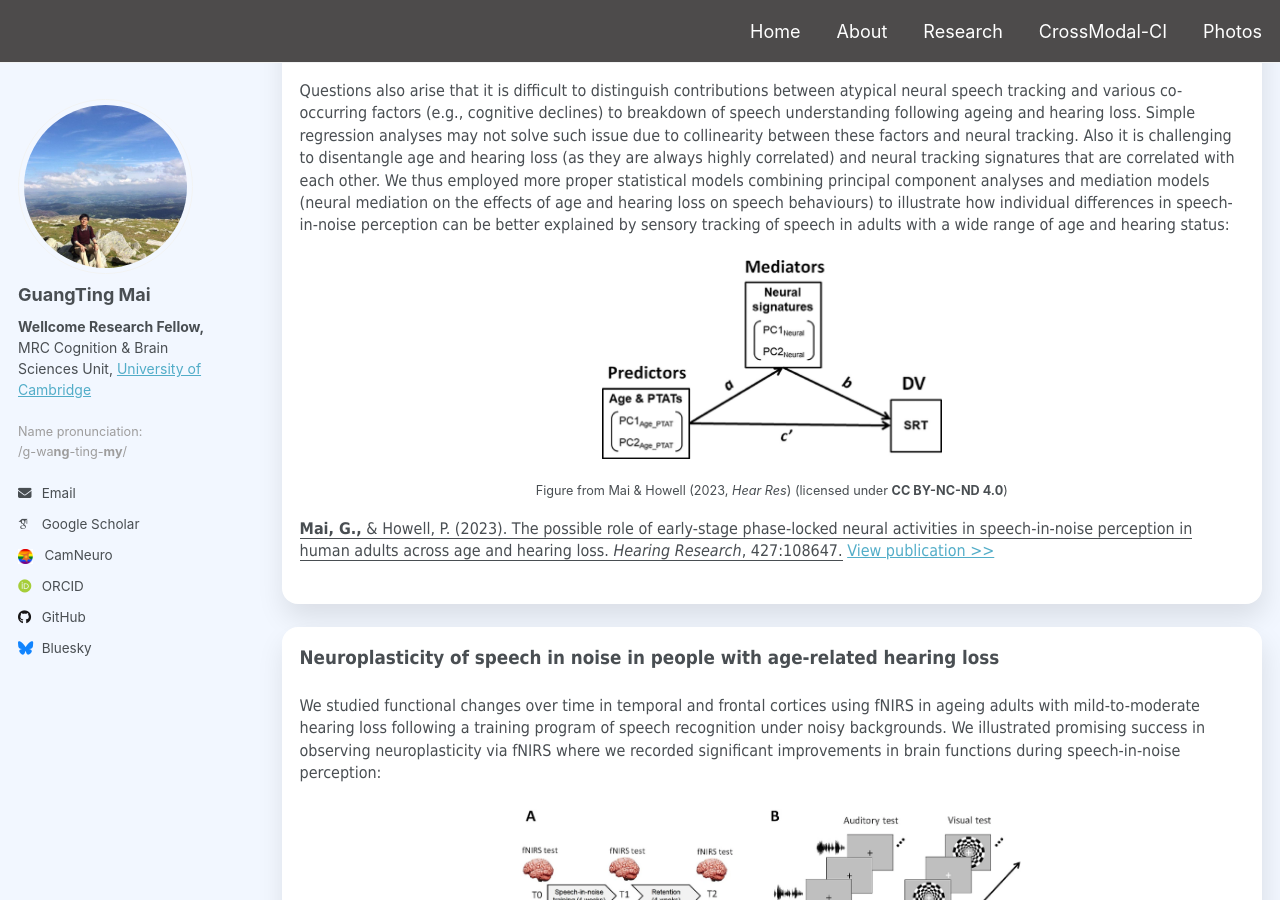
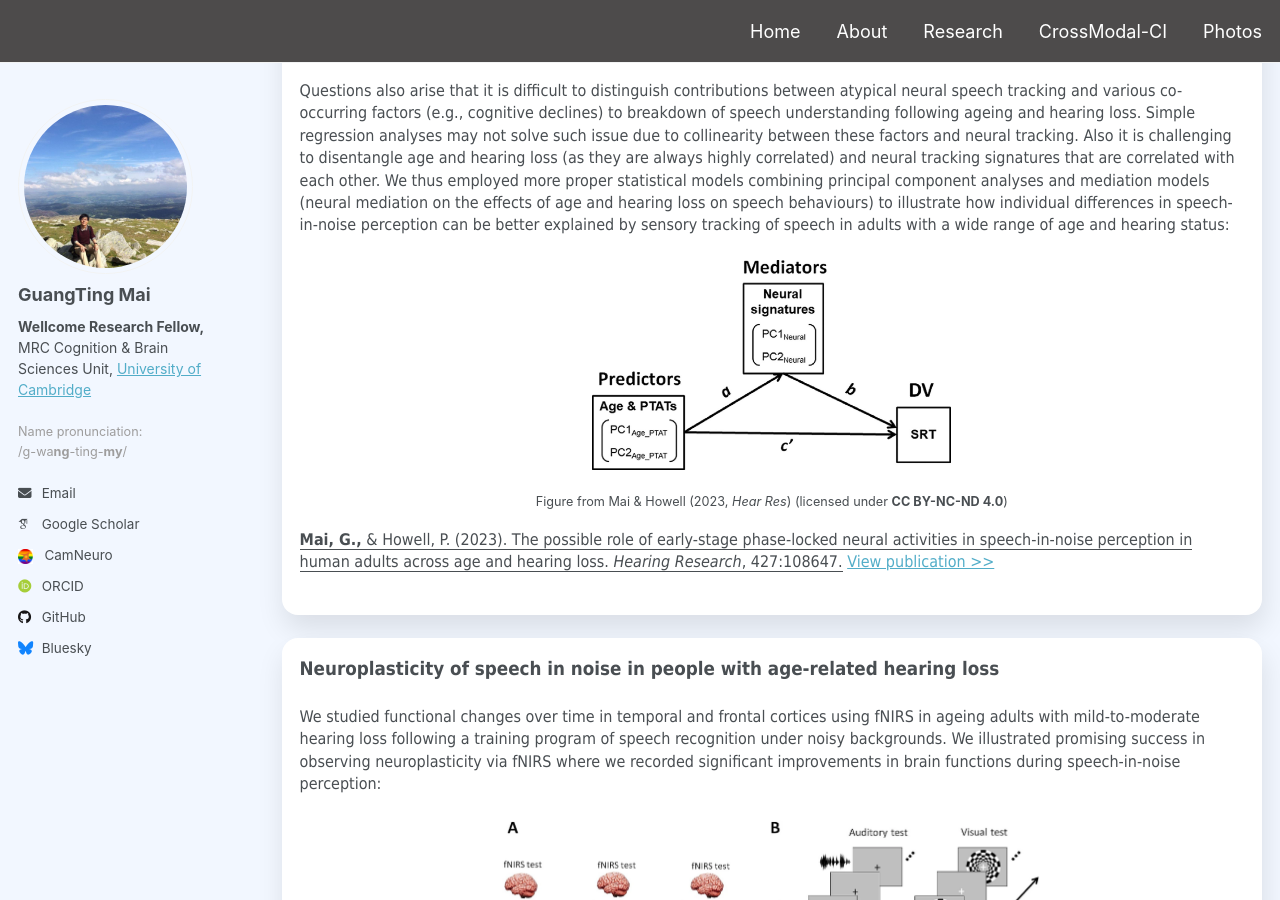
Before and after one commit to guangtingmai/guangtingmai.github.io, a Jekyll site: the page built from _pages/neuraltrack-hearingloss.html, in a window 1280 px wide and 900 px high, scrolled down 613 px. Built offline with Jekyll 4.4.1, drawn with Linux system fonts in a browser that asks for light colours; some web fonts are replaced.

Commit message:
Update neuraltrack-hearingloss.html

```diff
--- a/_pages/neuraltrack-hearingloss.html
+++ b/_pages/neuraltrack-hearingloss.html
@@ -26,7 +26,7 @@
   behaviours) to illustrate how individual differences in speech-in-noise perception can be better explained by sensory tracking of speech in adults with a wide
   range of age and hearing status:</span></p>
 <p align="center">
-  <img src="https://guangtingmai.github.io/images/HearRes3.png" width="36%">
+  <img src="https://guangtingmai.github.io/images/HearRes3.png" width="38%">
 </p>
 <p style="text-align:center;font-size:9.5pt;line-height:1.4;display: block;">Figure from Mai & Howell (2023, <i>Hear Res</i>) (licensed under <strong>CC BY-NC-ND 4.0</strong>)</p>
 <p><span style="font-size: 12pt;font-family: Tahoma;line-height: 1.4;display: block;margin-bottom: 0.1vh"><u><strong>Mai, G.,</strong> & Howell, P. (2023). The possible role of early-stage phase-locked neural activities in speech-in-noise perception in human adults across age and hearing loss. <i>Hearing Research</i>, 427:108647.</u> <a href="https://www.sciencedirect.com/science/article/pii/S0378595522002155">View publication >></a></span></div></p>
@@ -37,7 +37,7 @@
   backgrounds. We illustrated promising success in observing neuroplasticity via fNIRS where we recorded significant improvements in brain
   functions during speech-in-noise perception:</span></p>
 <p align="center">
-  <img src="https://guangtingmai.github.io/images/braintop.png" width="54%">
+  <img src="https://guangtingmai.github.io/images/braintop.png" width="58%">
 </p>
 <p style="text-align:center;font-size:9.5pt;line-height:1.4;display: block;">Figure from Mai et al. (2024, <i>Brain Topogr</i>) (licensed under <strong>CC BY 4.0</strong>)</p>
 <p><span style="font-size: 12pt;font-family: Tahoma;line-height: 1.4;display: block;margin-bottom: 0.1vh"><u><strong>Mai, G.</strong>, Jiang, Z., Wang, X., Tachtsidis, I., & Howell, P. (2024). Neuroplasticity of speech-in-noise processing in older adults assessed by functional near-infrared spectroscopy (fNIRS). <i>Brain Topography</i>, 37(6):1139-1157.</u> <a href="https://link.springer.com/article/10.1007/s10548-024-01070-2">View publication >></a></span></div></p>
```
